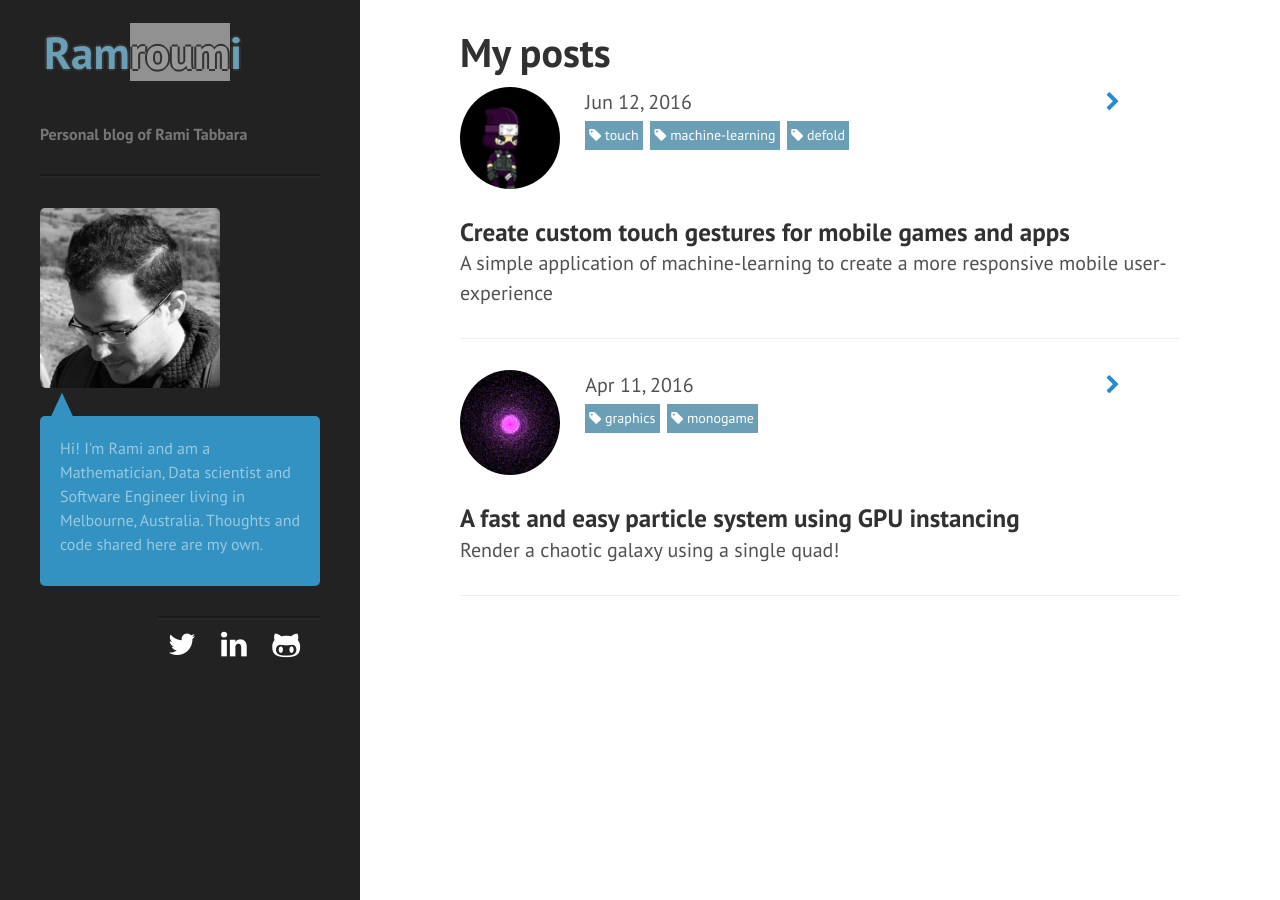
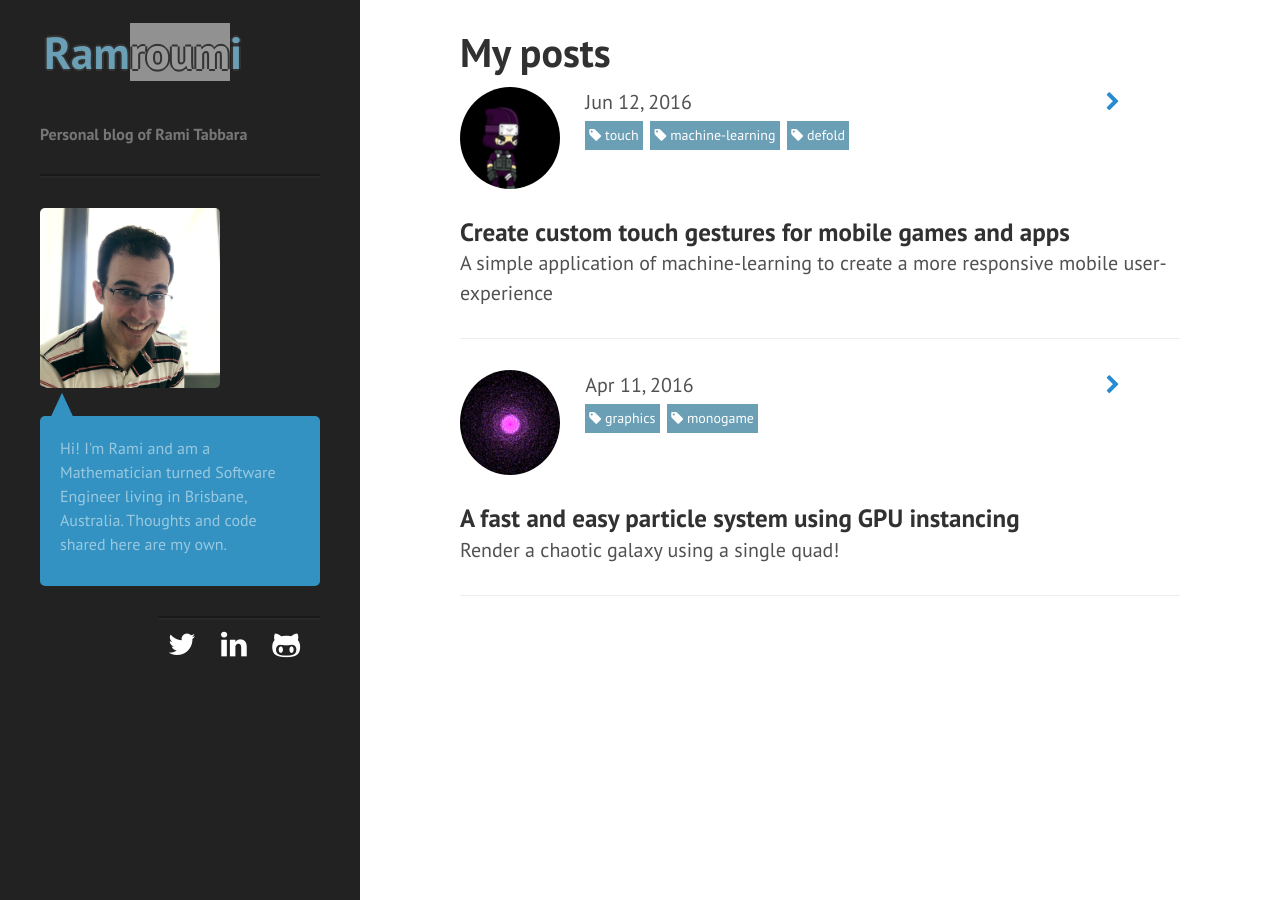
Before and after one commit to rtabbara/rtabbara.github.io, a Jekyll site: the page built from index.html, in a window 1280 px wide. Built offline with Jekyll 4.4.1, drawn with Linux system fonts in a browser that asks for light colours; nearby versions of some CDN libraries.

Commit message:
Update details

```diff
--- a/_data/sidebar.yml
+++ b/_data/sidebar.yml
@@ -1,6 +1,6 @@
 title: Ram<span>roum</span>i
 description: |
-  Hi! I'm Rami and am a Mathematician, Data scientist and Software Engineer living in Melbourne, Australia.
+  Hi! I'm Rami and am a Mathematician turned Software Engineer living in Brisbane, Australia.
   Thoughts and code shared here are my own.
 profile_pic: /images/frontmatter/profile_pic.png
 twitter: https://twitter.com/rami__tabbara
```
Also changed, not shown: images/frontmatter/profile_pic.png.
